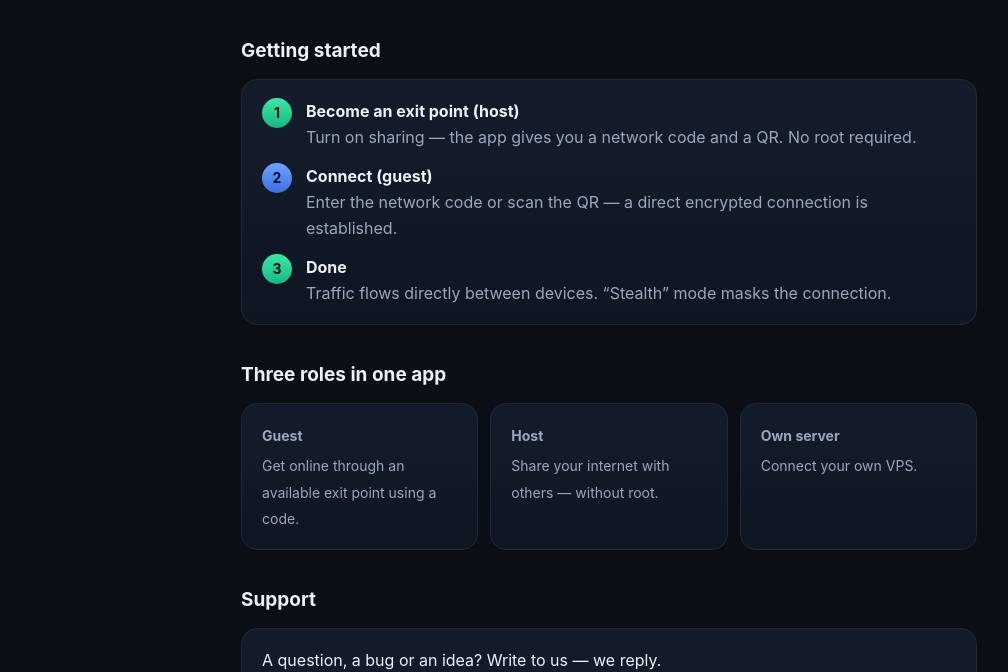
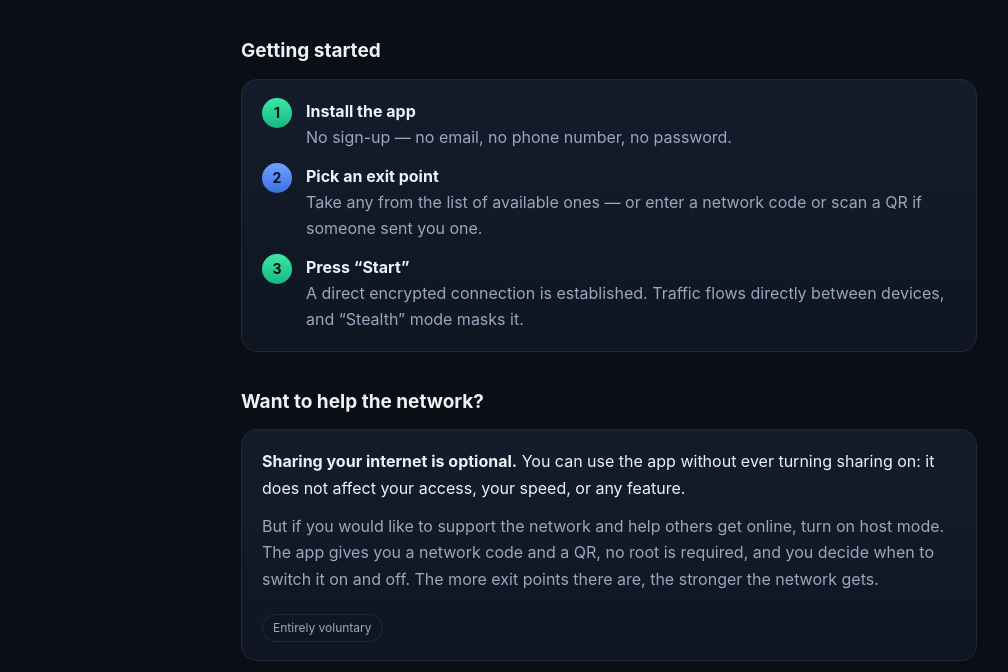
Before and after one commit to WingedKeeper/bemyvpn-site, a plain HTML site: page index.html in a window 1280 px wide. Shown: the part 280-952 px from the top of the page, without its empty margins (31-1039 px from the left). Drawn offline with Linux system fonts and the light colour scheme.

Commit message:
Раздача — добровольная: «Как начать» переписано под гостя

```diff
--- a/index.html
+++ b/index.html
@@ -96,17 +96,28 @@
     <h2><span lang="ru">Как начать</span><span lang="en">Getting started</span></h2>
     <div class="card steps">
       <div class="step"><div class="n">1</div><div>
-        <b><span lang="ru">Стать точкой выхода (хост)</span><span lang="en">Become an exit point (host)</span></b><br>
-        <span class="muted"><span lang="ru">Включите раздачу — приложение выдаст код сети и QR. Права root не нужны.</span><span lang="en">Turn on sharing — the app gives you a network code and a QR. No root required.</span></span>
+        <b><span lang="ru">Установите приложение</span><span lang="en">Install the app</span></b><br>
+        <span class="muted"><span lang="ru">Регистрация не нужна — ни почты, ни телефона, ни пароля.</span><span lang="en">No sign-up — no email, no phone number, no password.</span></span>
       </div></div>
       <div class="step"><div class="n">2</div><div>
-        <b><span lang="ru">Подключиться (гость)</span><span lang="en">Connect (guest)</span></b><br>
-        <span class="muted"><span lang="ru">Введите код сети или отсканируйте QR — поднимется прямое зашифрованное соединение.</span><span lang="en">Enter the network code or scan the QR — a direct encrypted connection is established.</span></span>
+        <b><span lang="ru">Выберите точку выхода</span><span lang="en">Pick an exit point</span></b><br>
+        <span class="muted"><span lang="ru">Возьмите любую из списка доступных — или введите код сети и отсканируйте QR, если вам его прислали.</span><span lang="en">Take any from the list of available ones — or enter a network code or scan a QR if someone sent you one.</span></span>
       </div></div>
       <div class="step"><div class="n">3</div><div>
-        <b><span lang="ru">Готово</span><span lang="en">Done</span></b><br>
-        <span class="muted"><span lang="ru">Трафик идёт напрямую между устройствами. Режим «Скрытный» маскирует соединение.</span><span lang="en">Traffic flows directly between devices. “Stealth” mode masks the connection.</span></span>
+        <b><span lang="ru">Нажмите «Старт»</span><span lang="en">Press “Start”</span></b><br>
+        <span class="muted"><span lang="ru">Поднимется прямое зашифрованное соединение. Трафик идёт напрямую между устройствами, режим «Скрытный» его маскирует.</span><span lang="en">A direct encrypted connection is established. Traffic flows directly between devices, and “Stealth” mode masks it.</span></span>
       </div></div>
+    </div>
+  </section>
+
+  <section>
+    <h2><span lang="ru">Хотите помочь сети?</span><span lang="en">Want to help the network?</span></h2>
+    <div class="card">
+      <p><b><span lang="ru">Раздавать интернет — необязательно.</span><span lang="en">Sharing your internet is optional.</span></b>
+        <span lang="ru">Пользоваться приложением можно, никогда не включая раздачу: на доступ, скорость и любые возможности это не влияет.</span>
+        <span lang="en">You can use the app without ever turning sharing on: it does not affect your access, your speed, or any feature.</span></p>
+      <p class="muted"><span lang="ru">Но если захотите поддержать сеть и помочь другим людям выйти в интернет — включите режим хоста. Приложение выдаст код сети и QR, права root не нужны, вы сами решаете, когда включить и когда выключить. Чем больше точек выхода, тем сильнее сеть.</span><span lang="en">But if you would like to support the network and help others get online, turn on host mode. The app gives you a network code and a QR, no root is required, and you decide when to switch it on and off. The more exit points there are, the stronger the network gets.</span></p>
+      <div class="pill"><span lang="ru">Полностью добровольно</span><span lang="en">Entirely voluntary</span></div>
     </div>
   </section>
 
@@ -116,7 +127,7 @@
       <div class="card role"><b><span lang="ru">Гость</span><span lang="en">Guest</span></b>
         <span><span lang="ru">Выходите в сеть через доступную точку по коду.</span><span lang="en">Get online through an available exit point using a code.</span></span></div>
       <div class="card role"><b><span lang="ru">Хост</span><span lang="en">Host</span></b>
-        <span><span lang="ru">Раздаёте свой интернет другим — без root.</span><span lang="en">Share your internet with others — without root.</span></span></div>
+        <span><span lang="ru">По желанию раздаёте свой интернет другим — без root.</span><span lang="en">Optionally share your internet with others — without root.</span></span></div>
       <div class="card role"><b><span lang="ru">Свой сервер</span><span lang="en">Own server</span></b>
         <span><span lang="ru">Подключаете собственную VPS.</span><span lang="en">Connect your own VPS.</span></span></div>
     </div>
```
